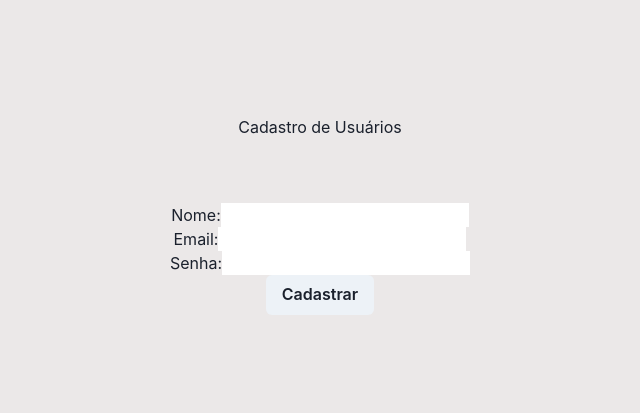
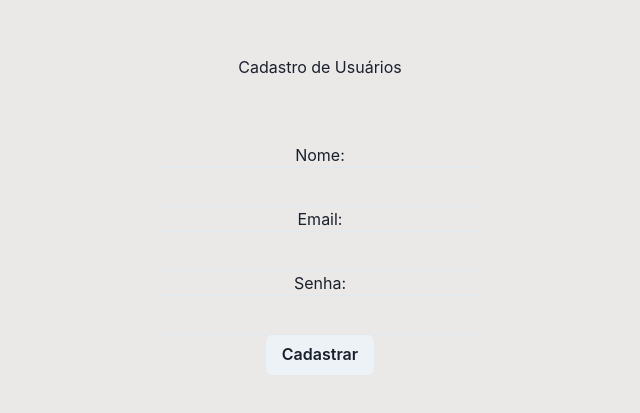
Before and after one commit to kenedy-gomes/Tarefas-Listagem, a React (Create React App) app: page /cadastrar in a window 1280 px wide. Shown: the part 153-566 px from the top of the page, without its empty margins (320-960 px from the left). Built offline with nearby package versions, Linux system fonts and the light colour scheme.

Commit message:
Ajuste no register.js

```diff
--- a/src/Pages/Home/index.js
+++ b/src/Pages/Home/index.js
@@ -14,7 +14,7 @@ const Home = () => {
         <div className="form">
           <h1>Aplicação de listagem e cadastro de tarefas</h1>
           <p>Faça o login ou crie uma conta!</p>
-          <Button onclick={() => {(window.location.href = "/cadastrar")}}>Registrar</Button>
+          <Button  onClick={() => (window.location.href = "/cadastrar")}>Registrar</Button>
         </div>
       </div>
     </div>
--- a/src/Pages/Register/Cadastro.js
+++ b/src/Pages/Register/Cadastro.js
@@ -1,6 +1,6 @@
 import React, { useState } from 'react';
 import './register.css';
-import { Button } from '@chakra-ui/react';
+import { Button, Input } from '@chakra-ui/react';
 
 
 function App() {
@@ -11,25 +11,24 @@ function App() {
   const handleSubmit = async (e) => {
     e.preventDefault();
 
-    const response = await fetch('http://localhost:3001/usuarios', {
-      method: 'POST',
-      headers: {
-        'Content-Type': 'application/json',
-      },
-      body: JSON.stringify({
+    try {
+      const response = await axios.post('http://localhost:3001/usuarios', {
         name: name,
         email: email,
         password: password,
-      }),
-    });
+      });
 
-    if (response.status === 200) {
-      const data = await response.json();
-      alert(`Usuário cadastrado com sucesso! Token: ${data.token}`);
-    } else {
-      alert('Erro ao cadastrar o usuário');
+      if (response.status === 200) {
+        const data = response.data;
+        alert(`Usuário cadastrado com sucesso! Token: ${data.token}`);
+      } else {
+        alert('Erro ao cadastrar o usuário');
+      }
+    } catch (error) {
+      console.error('Erro ao enviar a solicitação:', error);
     }
   };
+
 
   return (
     <div className='container'>
@@ -37,7 +36,7 @@ function App() {
       <form className='form'>
         <div>
           <label>Nome:</label>
-          <input
+          <Input
             type="text"
             value={name}
             onChange={(e) => setName(e.target.value)}
@@ -45,7 +44,7 @@ function App() {
         </div>
         <div>
           <label>Email:</label>
-          <input
+          <Input
             type="email"
             value={email}
             onChange={(e) => setEmail(e.target.value)}
@@ -53,7 +52,7 @@ function App() {
         </div>
         <div>
           <label>Senha:</label>
-          <input
+          <Input
             type="password"
             value={password}
             onChange={(e) => setPassword(e.target.value)}
```
